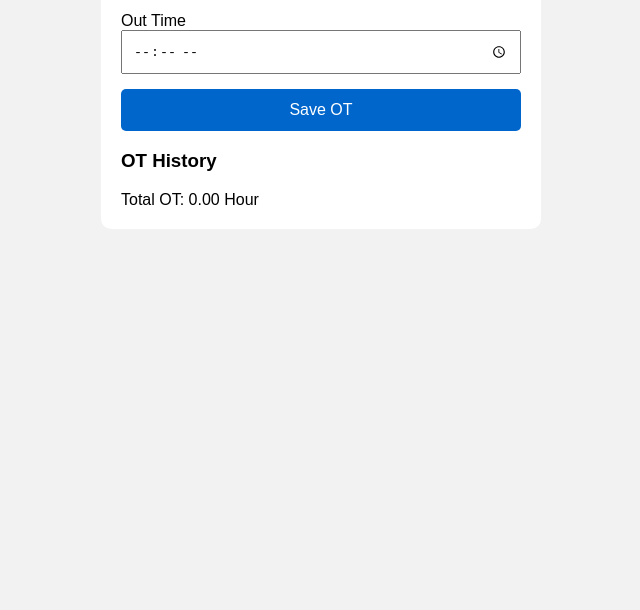
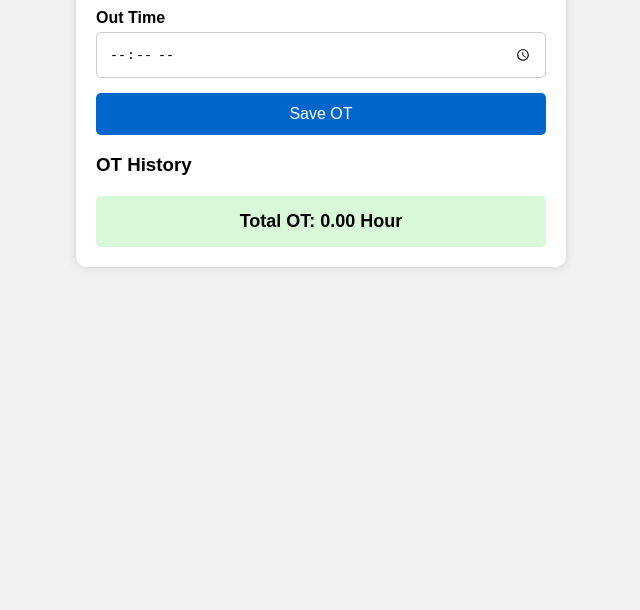
Before and after one commit to redowan857/OT-Calculator, a plain HTML site: page index.html in a window 1280 px wide. Shown: the part 190-800 px from the top of the page, without its empty margins (319-959 px from the left). Drawn offline with Linux system fonts and the light colour scheme.

Commit message:
Update style.css

```diff
--- a/style.css
+++ b/style.css
@@ -1,59 +1,135 @@
 body{
 
-    font-family: Arial;
+font-family:Arial, sans-serif;
+
 background:#f2f2f2;
 
+margin:0;
+
 }
+
 
 
 .container{
 
 width:90%;
-    max-width:400px;
-    margin:40px auto;
+
+max-width:450px;
+
+margin:30px auto;
+
 background:white;
+
 padding:20px;
+
 border-radius:10px;
 
+box-shadow:0 0 10px #ccc;
+
 }
+
 
 
 h2{
 
 text-align:center;
+
 color:#0066cc;
 
 }
 
 
+
+label{
+
+display:block;
+
+margin-top:15px;
+
+font-weight:bold;
+
+}
+
+
+
 input{
 
 width:100%;
-    padding:10px;
-    margin-bottom:15px;
+
+padding:12px;
+
+margin-top:5px;
+
 box-sizing:border-box;
 
+border:1px solid #ccc;
+
+border-radius:5px;
+
 }
+
 
 
 button{
 
 width:100%;
+
 padding:12px;
+
+margin-top:15px;
+
 background:#0066cc;
+
 color:white;
+
 border:none;
+
 border-radius:5px;
+
 font-size:16px;
 
 }
 
 
-.result{
+
+.historyBox{
+
+background:#eeeeee;
+
+padding:12px;
+
+margin-top:10px;
+
+border-radius:5px;
+
+cursor:pointer;
+
+}
+
+
+
+.historyBox:hover{
+
+background:#dddddd;
+
+}
+
+
+
+.totalBox{
 
 margin-top:20px;
-    background:#eee;
+
+background:#d9f7d9;
+
 padding:15px;
+
 border-radius:5px;
 
+font-size:18px;
+
+font-weight:bold;
+
+text-align:center;
+
 }
```
Lines whose indentation alone changed are shown as unchanged.
